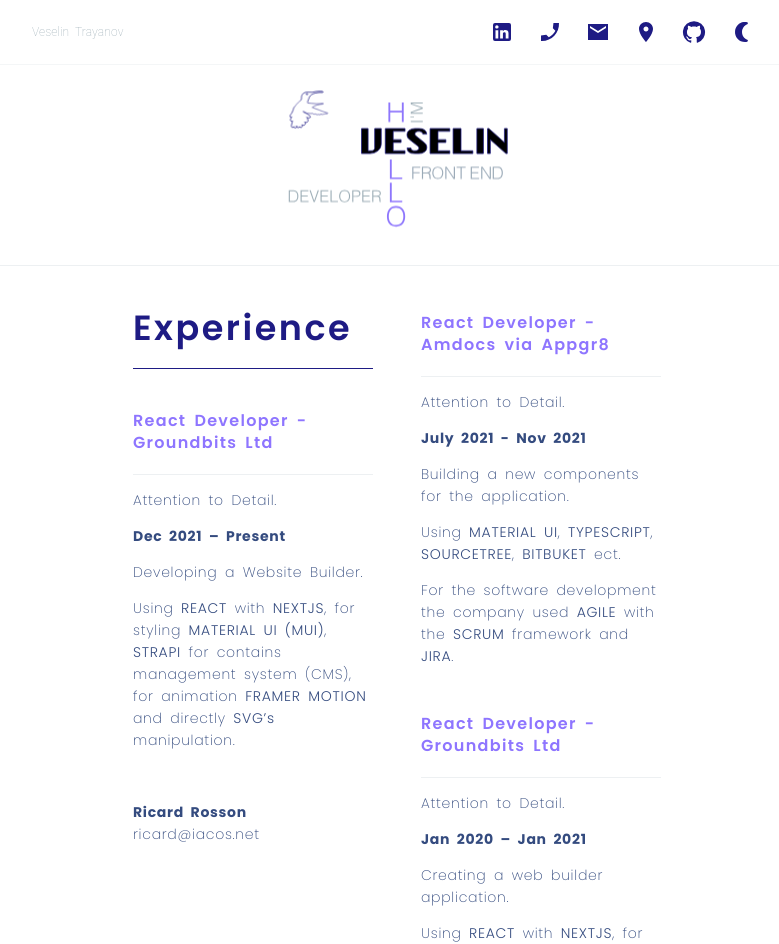
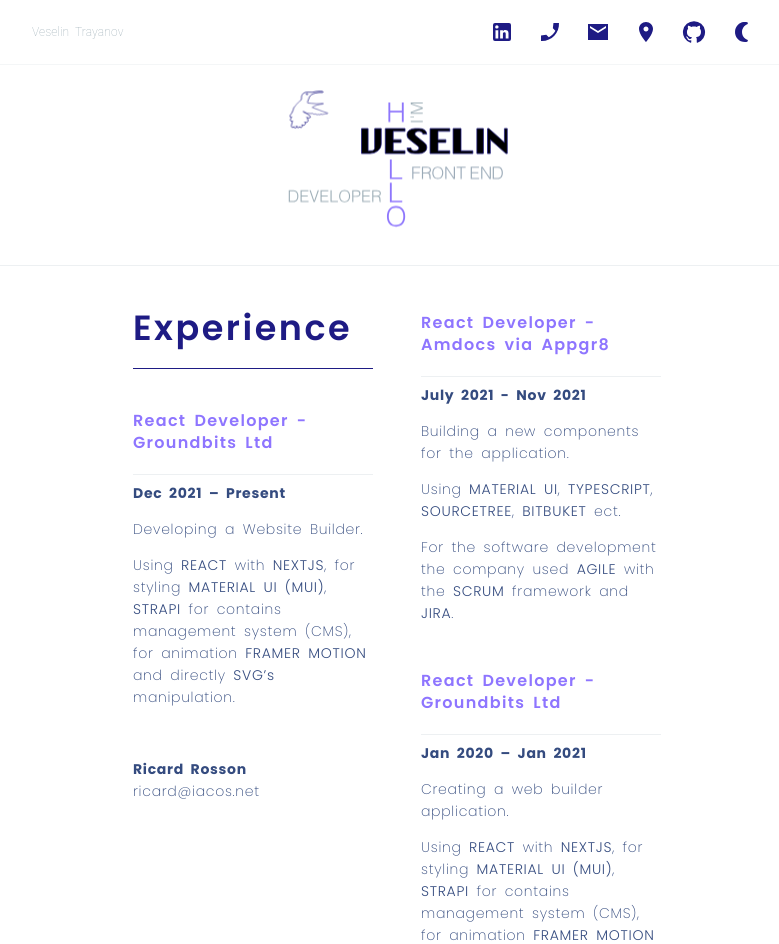
Before and after one commit to bacc0/trayanovCV, a Next.js app: page / in a window 1280 px wide. Shown: the top 944 px of the page, without its empty margins (243-1022 px from the left). Built offline with nearby package versions, Linux system fonts and the light colour scheme.

Commit message:
changes text

```diff
--- a/_components/_sections/1_Experience.js
+++ b/_components/_sections/1_Experience.js
@@ -55,7 +55,7 @@
                                    'background-color': hrColor,
                                    transition: `background-color ${animationTransition} ease`
                               }} />
-                              <p>Attention to Detail.</p>
+
                               <strong>Dec 2021 – Present </strong>
                               <p>
                                    Developing a Website Builder.
@@ -106,7 +106,7 @@
                                    transition: `background-color ${animationTransition} ease`
                               }}
                               />
-                              <p>Attention to Detail.</p>
+
                               <strong>July 2021 - Nov 2021 </strong>
                               <p>Building a new components for the application.</p>
                               <p>Using
@@ -144,7 +144,7 @@
                                    transition: `background-color ${animationTransition} ease`
                               }}
                               />
-                              <p>Attention to Detail.</p>
+
                               <strong>Jan 2020 – Jan 2021 </strong>
                               <p>
                                    <p>
--- a/_components/_sections/3_AboutMe.js
+++ b/_components/_sections/3_AboutMe.js
@@ -92,6 +92,7 @@
 
                                    <p>Experience working with dynamic content.</p>
                                    <p>Developing with ReactJS single page JavaScript Applications.</p>
+                                   <p>Attention to Detail.</p>
                                    <p>Problem Solving Skills.</p>
 
                                    <p>Good understanding working with APIs (RESTful services).</p>
```
